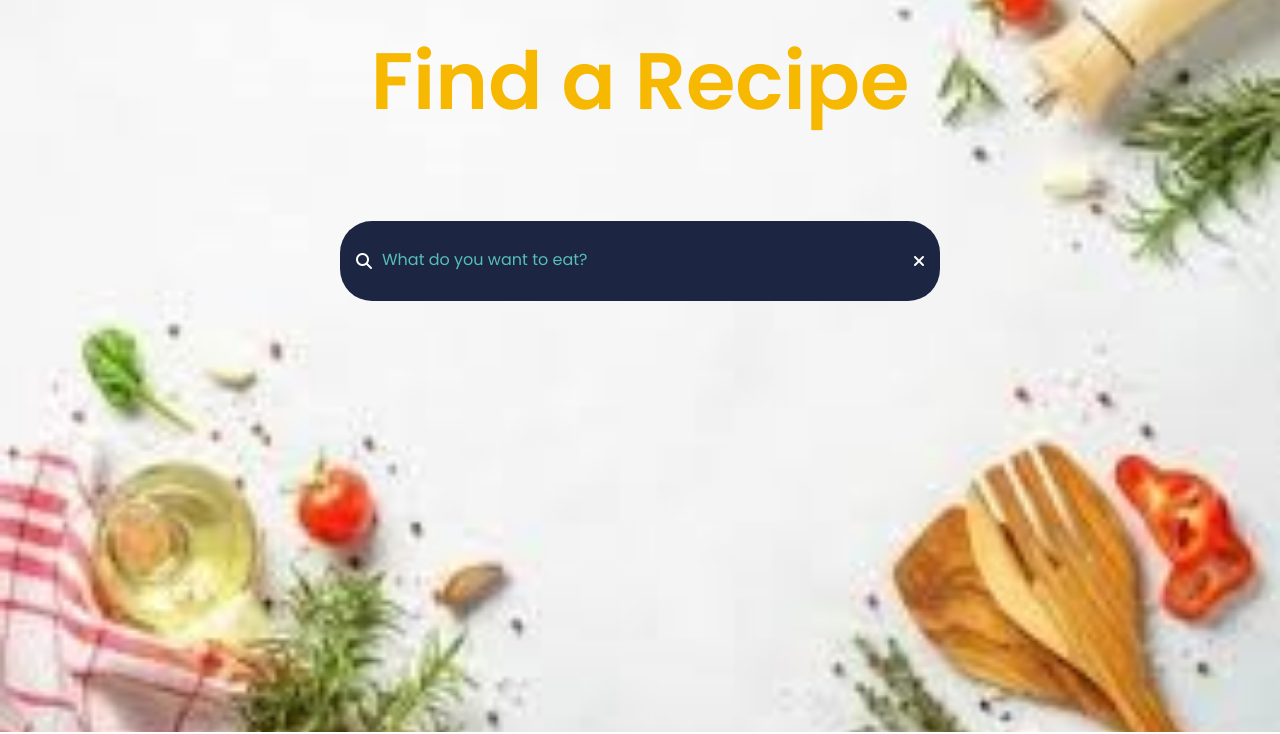
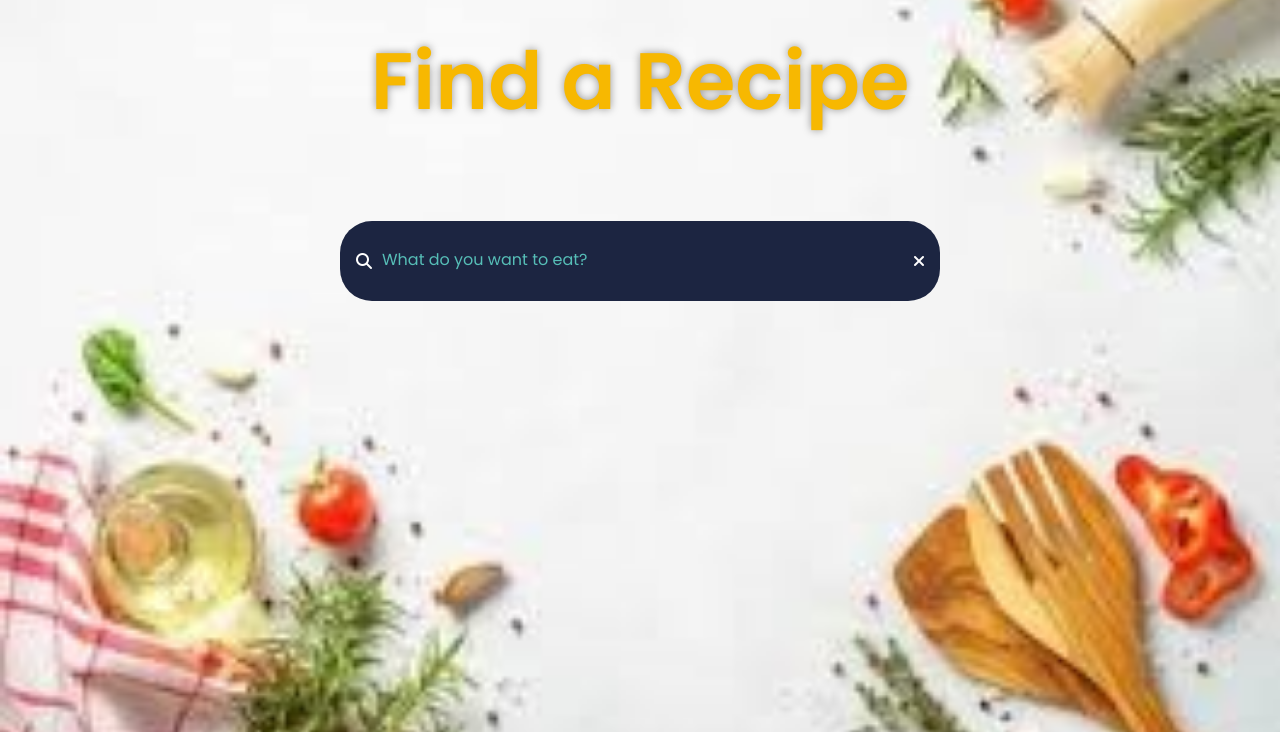
Before and after one commit to Deepak16-code/FlavorFusion-InnovateX, a plain HTML site: page index.html in a window 1280 px wide. Shown: the part 68-802 px from the top of the page. Drawn offline with Linux system fonts and the light colour scheme.

Commit message:
changed title and nav bar colors

```diff
--- a/assets/style.css
+++ b/assets/style.css
@@ -68,7 +68,7 @@ body{
     list-style: none;
     margin: 0 1rem;
 }
-.menu-bar li a{
+.nav-bar ul li a{
     text-decoration: none;
     background-color:hsla(0, 0%, 0%, 0);
     padding: 1rem;
@@ -102,7 +102,8 @@ body{
   font-size: 5rem;
   padding-top: 1.5rem;
   font-weight: 600;
-  color: #F7B801;
+  color: #F7B801 !important;
+  text-shadow: 0 0 8px rgba(0,0,0,0.4);
 }
 
 .search-wrapper{
```
